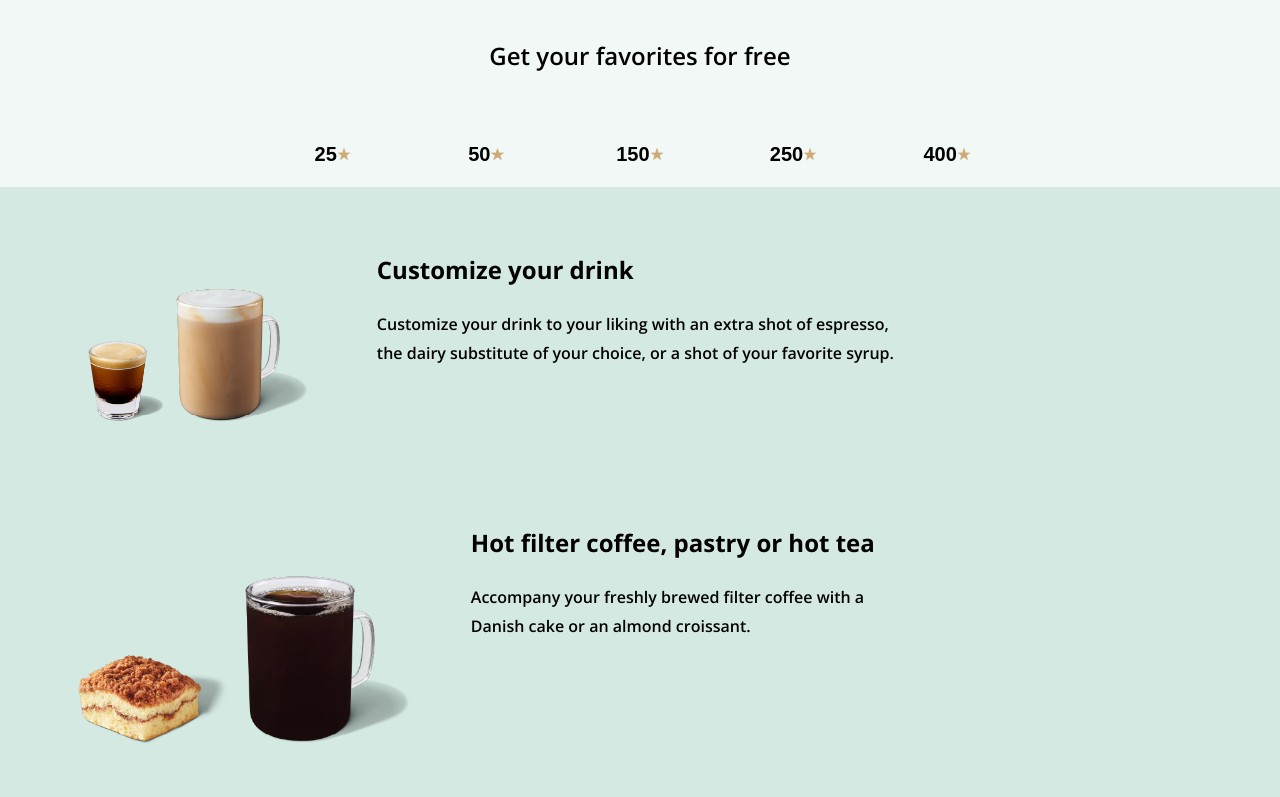
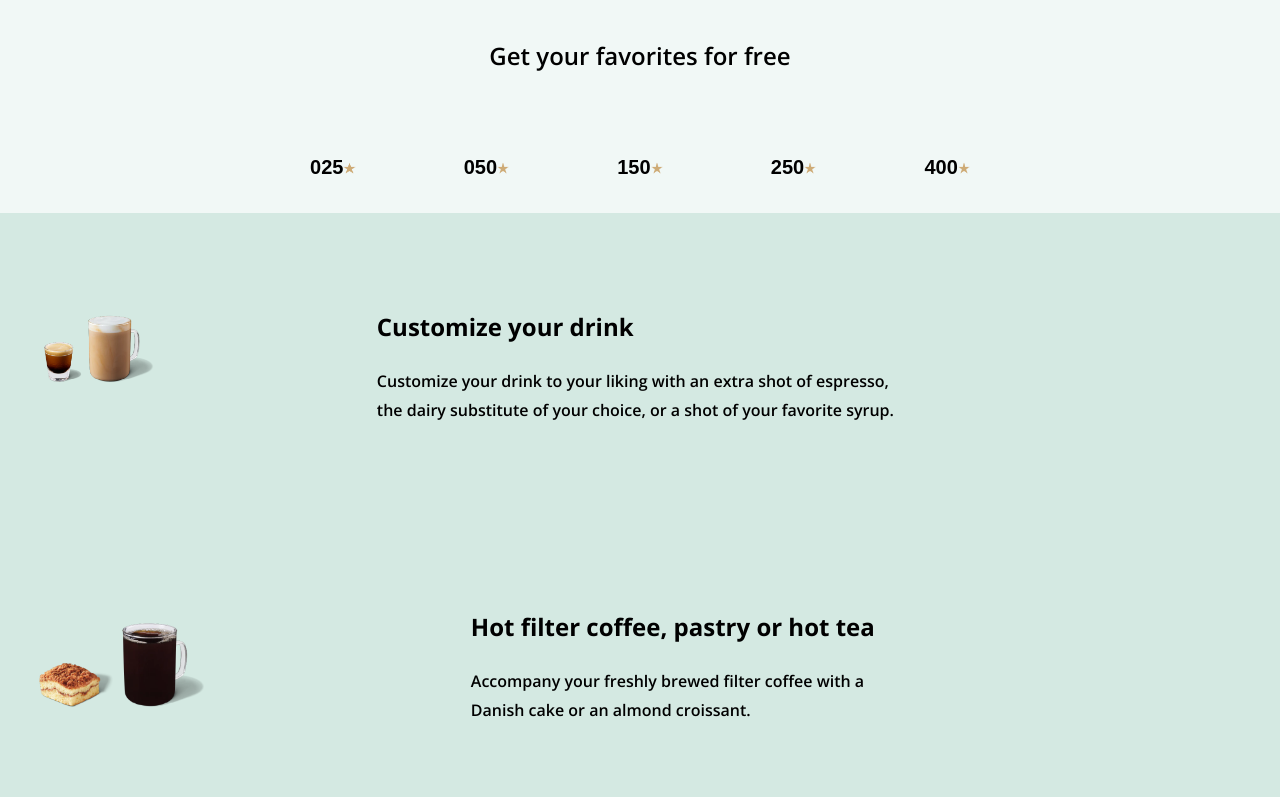
Before and after one commit to RichardMuhvic/Starbucks_UNOFFICIAL, a website: page index.html in a window 1280 px wide. Shown: the part 1520-2317 px from the top of the page. Drawn offline with nearby package versions, Linux system fonts and the light colour scheme.

Commit message:
display flex pour .tabcontent

```diff
--- a/index.html
+++ b/index.html
@@ -90,8 +90,8 @@
             </div>
             <div class="block_star_choice">
                 <div class="block_star_button">
-                    <button class="tablinks" onclick="openNumber(event, '25')"><h3>25<img src="images/golden_star.png"></h3></button>
-                    <button class="tablinks" onclick="openNumber(event, '50')"><h3>50<img src="images/golden_star.png"></h3></button>
+                    <button class="tablinks" onclick="openNumber(event, '025')"><h3>025<img src="images/golden_star.png"></h3></button>
+                    <button class="tablinks" onclick="openNumber(event, '050')"><h3>050<img src="images/golden_star.png"></h3></button>
                     <button class="tablinks" onclick="openNumber(event, '150')"><h3>150<img src="images/golden_star.png"></h3></button>
                     <button class="tablinks" onclick="openNumber(event, '250')"><h3>250<img src="images/golden_star.png"></h3></button>
                     <button class="tablinks" onclick="openNumber(event, '400')"><h3>400<img src="images/golden_star.png"></h3></button>
--- a/style.scss
+++ b/style.scss
@@ -283,6 +283,10 @@ h3{
     justify-content: center;
     button{
         background-color: $mint-cream;
+        float: left;
+        outline: none;
+        cursor: pointer;
+        padding: 14px 16px;
         border: none;
         width: 20%;
         height: auto;
@@ -299,10 +303,15 @@ h3{
 .sticky + .content {
     padding-top: 102px;
 }
-
+.tabcontent{
+    display: flex;
+    background-color: $humming-bird-Green;
+    width: 100%;
+}
 .block_star_description{
     display: flex;
     align-items: center;
+    flex-direction: row;
     background-color: $humming-bird-Green;
     width: 100%;
     height: 300px;
@@ -311,7 +320,7 @@ h3{
         width: 70%;
         img{
             justify-content: center;
-            width: 100%;
+            width: 50%;
             height: auto;
         }
         &__image{
```
Also changed, not shown: style.css, 1 other file.
